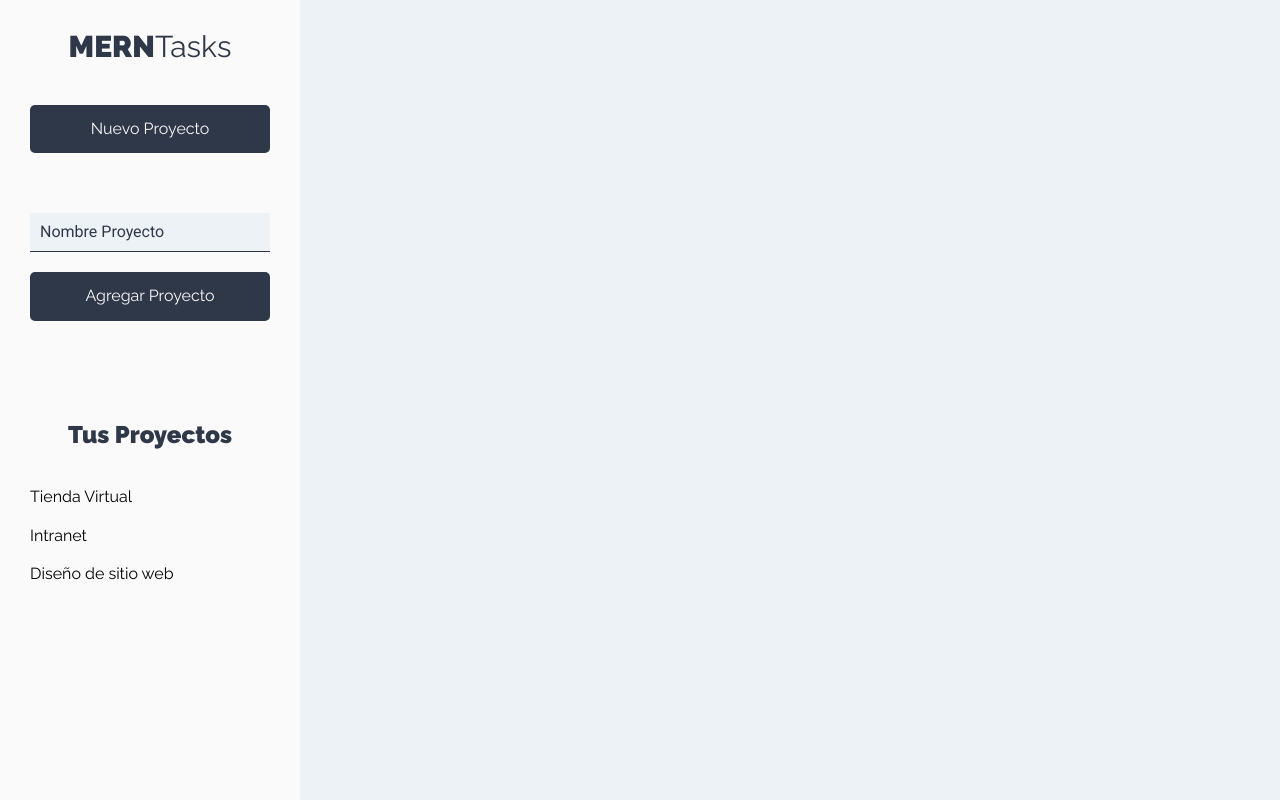
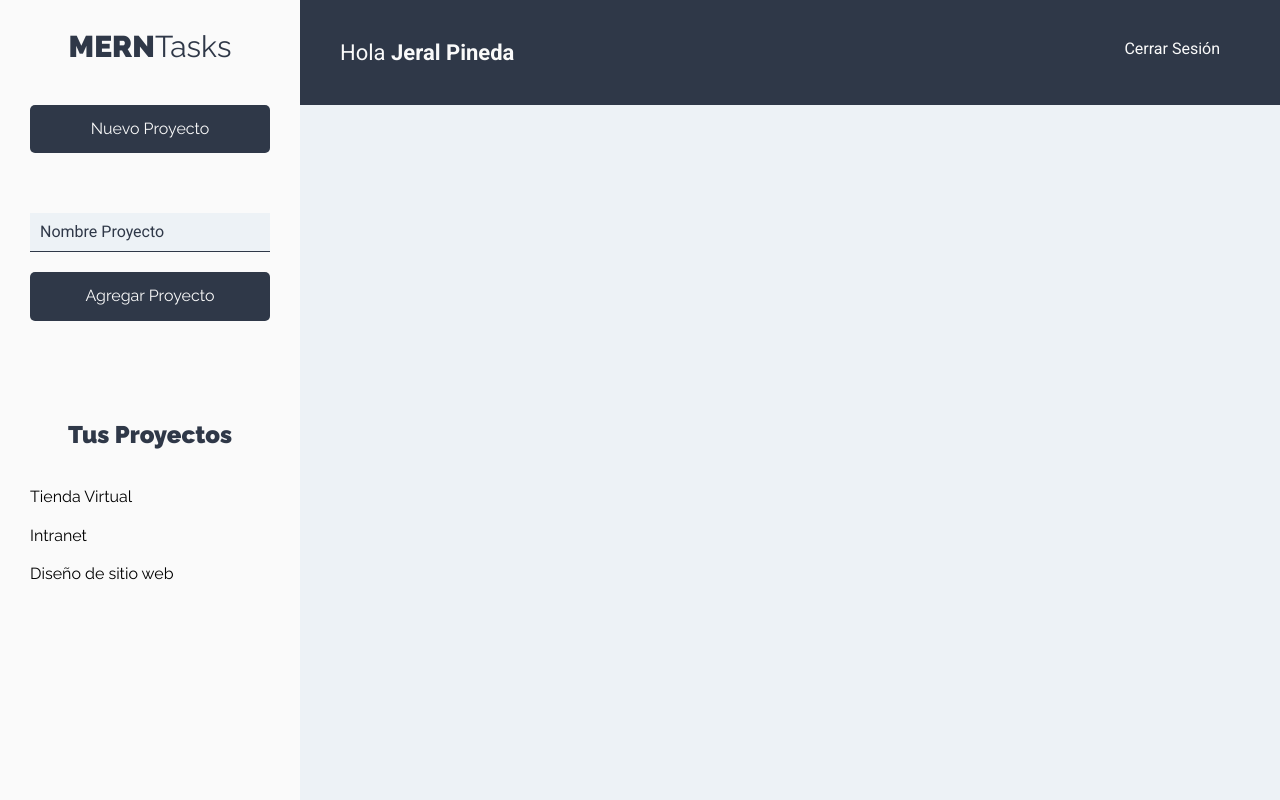
Before and after one commit to JeralPineda/react-MERN-Task, a React (Create React App) app: page /proyectos in a window 1280 px wide. Built offline with nearby package versions, Linux system fonts and the light colour scheme.

Commit message:
Creando el Header

```diff
--- /dev/null
+++ b/src/components/layout/Header.js
@@ -0,0 +1,17 @@
+import React from 'react';
+
+const Header = () => {
+   return (
+      <header className="app-header">
+         <p className="nombre-usuario">
+            Hola <span>Jeral Pineda</span>
+         </p>
+
+         <nav className="nav-principal">
+            <a href="#!">Cerrar Sesión</a>
+         </nav>
+      </header>
+   );
+};
+
+export default Header;
--- a/src/components/projects/Projects.js
+++ b/src/components/projects/Projects.js
@@ -1,3 +1,4 @@
+import Header from '../layout/Header';
 import Sidebar from '../layout/Sidebar';
 
 const Projects = () => {
@@ -6,6 +7,8 @@
          <Sidebar />
 
          <div className="seccion-principal">
+            <Header />
+
             <main>
                <div className="contenedor-tareas"></div>
             </main>
```
